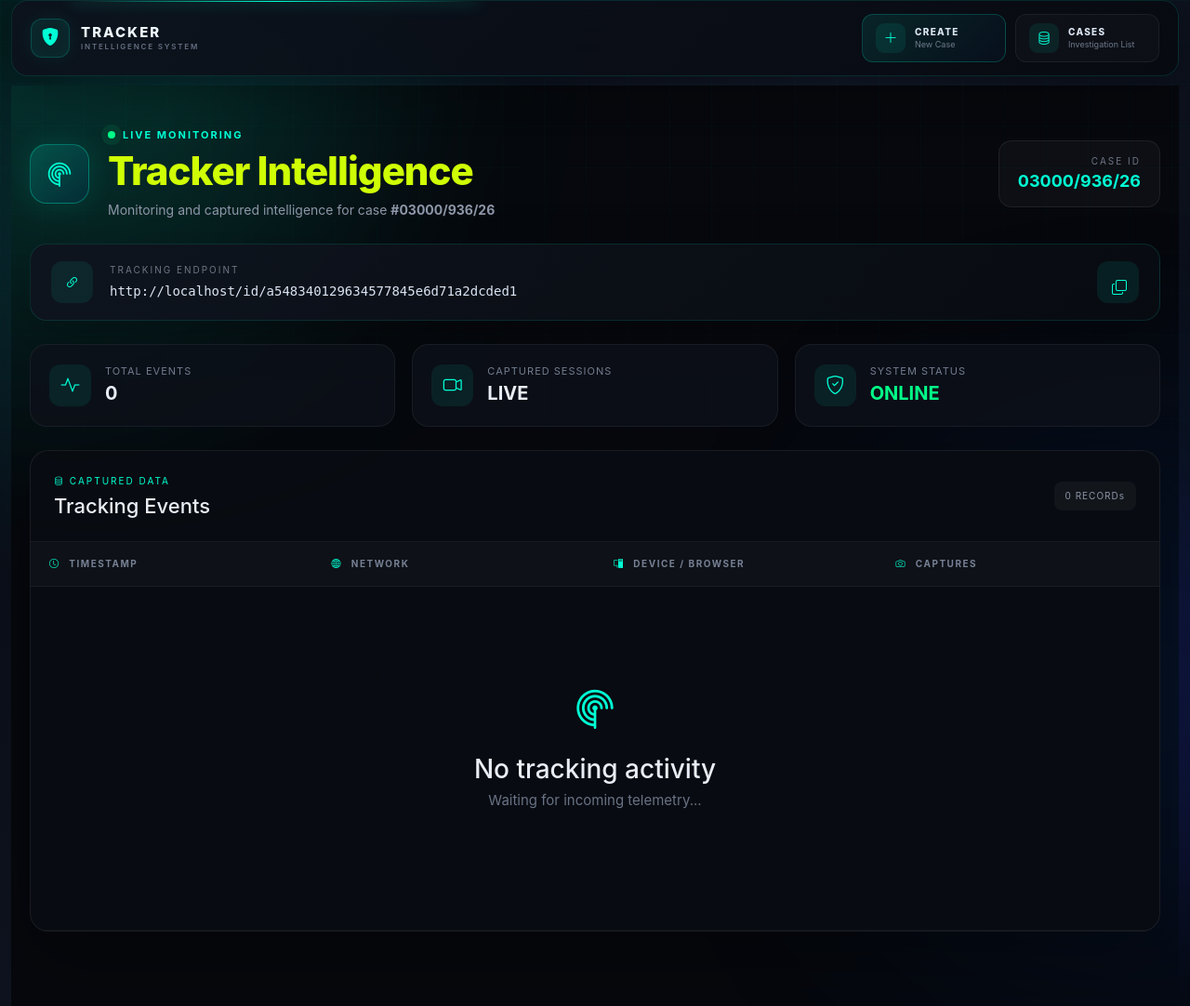
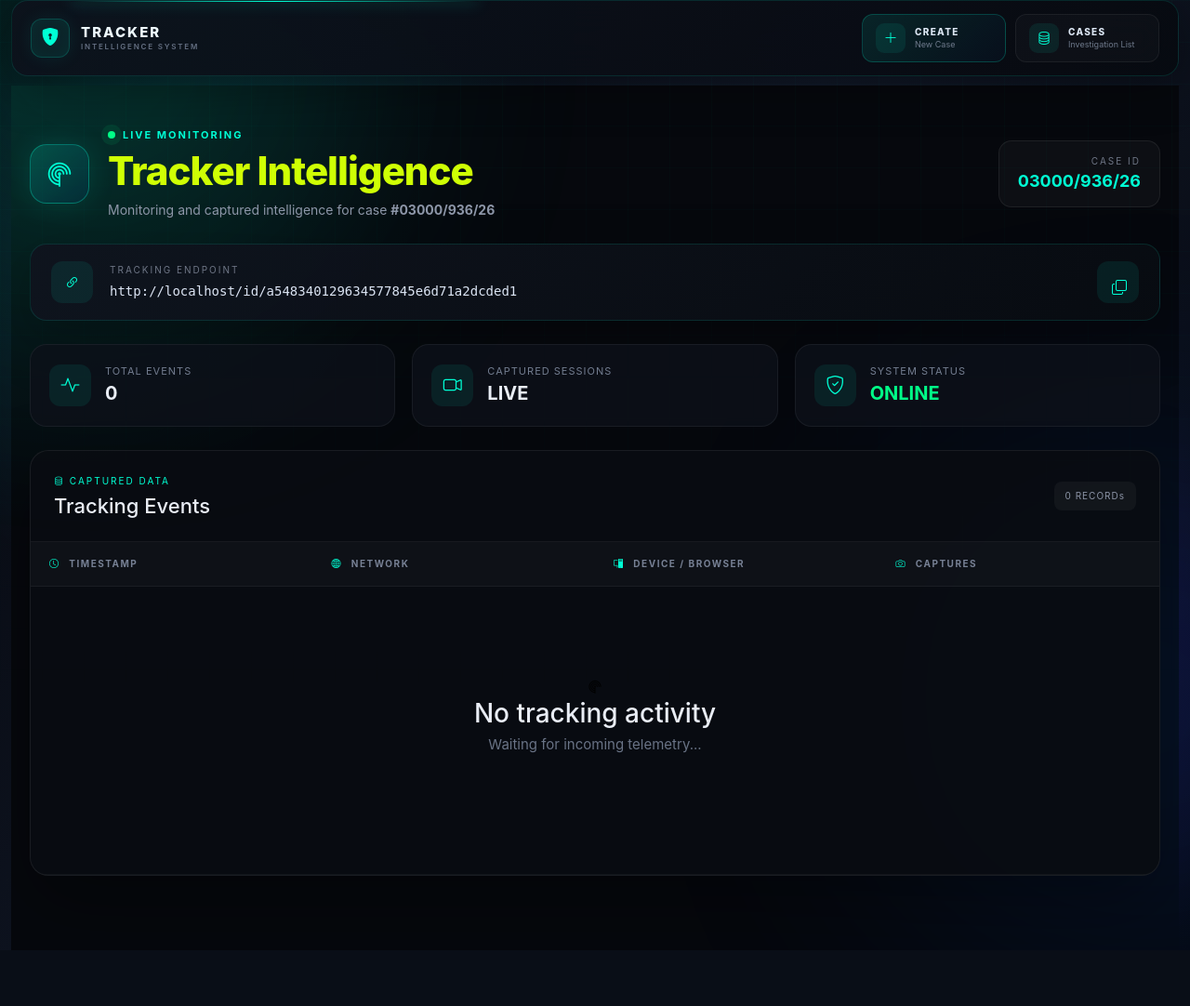
Before and after one commit to n4gY1/TraceGate, a Django app: page /show/2/ in a window 1280 px wide. Shown: the whole page at 93% size. After the commit the page ends 977 px from the top, so only its background shows below. Run offline with Django 5.2, Linux system fonts and the light colour scheme; a user stored in the database is signed in; data comes from the database, SQL or seed files in the repository.

Commit message:
v1.4 empty-state button

```diff
--- a/static/css/main.css
+++ b/static/css/main.css
@@ -1002,11 +1002,11 @@ button:hover {
 .empty-state i {
     display: block;
 
-    margin-bottom: 15px;
-
-    font-size: 45px;
-
-    color: #00ffd5;
+    #margin-bottom: 15px;
+
+    font-size: 15px;
+
+    color: #000;
 }
 
 
--- a/templates/tracker/list_case_url.html
+++ b/templates/tracker/list_case_url.html
@@ -216,7 +216,7 @@
 
                         <tr>
 
-                            <td colspan="4">
+                            <td colspan="6">
 
                                 <div class="empty-state">
 
```
